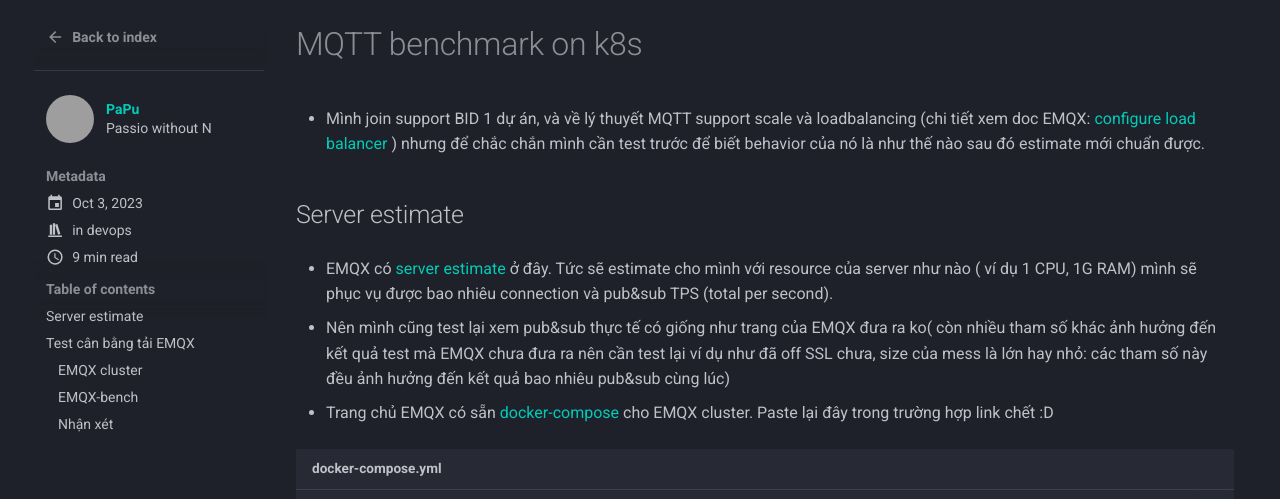
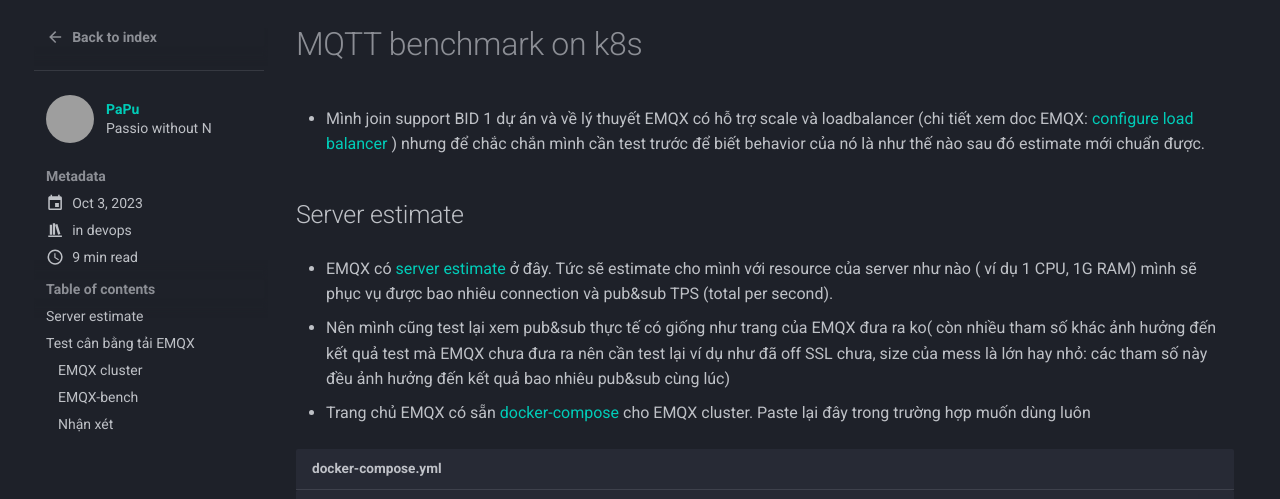
Before and after one commit to fenixpapu/blogs, an MkDocs documentation site: the page built from docs/blog/posts/2023/1003-MQTT-benchmark-on-k8s.md, in a window 1280 px wide and 900 px high. Shown: the part 122-621 px from the top of the window. Built offline with MkDocs 1.6.1 and Material for MkDocs 9.7.7, drawn with Linux system fonts in a browser that asks for light colours; comment, search, counter and statistics services are not loaded; grey boxes are pictures that could not be loaded.

Commit message:
update for MQTT benchmark on k8s

````diff
--- a/docs/blog/posts/2023/1003-MQTT-benchmark-on-k8s.md
+++ b/docs/blog/posts/2023/1003-MQTT-benchmark-on-k8s.md
@@ -9,7 +9,7 @@
 
 # MQTT benchmark on k8s
 
-- Mình join support BID 1 dự án, và về lý thuyết MQTT support scale và loadbalancing (chi tiết xem doc EMQX: [configure load balancer](https://www.emqx.io/docs/en/v5.0/deploy/cluster/lb.html#configure-haproxy-nginx-in-emqx) ) nhưng để chắc chắn mình cần test trước để biết behavior của nó là như thế nào sau đó estimate mới chuẩn được.
+- Mình join support BID 1 dự án và về lý thuyết EMQX có hỗ trợ scale và loadbalancer (chi tiết xem doc EMQX: [configure load balancer](https://www.emqx.io/docs/en/v5.0/deploy/cluster/lb.html#configure-haproxy-nginx-in-emqx) ) nhưng để chắc chắn mình cần test trước để biết behavior của nó là như thế nào sau đó estimate mới chuẩn được.
 
 <!-- more -->
 
@@ -19,9 +19,9 @@
 
 - Nên mình cũng test lại xem pub&sub thực tế có giống như trang của EMQX đưa ra ko( còn nhiều tham số khác ảnh hưởng đến kết quả test mà EMQX chưa đưa ra nên cần test lại ví dụ như đã off SSL chưa, size của mess là lớn hay nhỏ: các tham số này đều ảnh hưởng đến kết quả bao nhiêu pub&sub cùng lúc)
 
-- Trang chủ EMQX có sẵn [docker-compose](https://www.emqx.io/docs/en/v5.0/deploy/install-docker.html#use-docker-compose-to-build-an-emqx-cluster) cho EMQX cluster. Paste lại đây trong trường hợp link chết :D
+- Trang chủ EMQX có sẵn [docker-compose](https://www.emqx.io/docs/en/v5.0/deploy/install-docker.html#use-docker-compose-to-build-an-emqx-cluster) cho EMQX cluster. Paste lại đây trong trường hợp muốn dùng luôn
 
-```yml linenums="1" title="docker-compose.yml"
+```yaml linenums="1" title="docker-compose.yml"
 version: "3"
 
 services:
````
